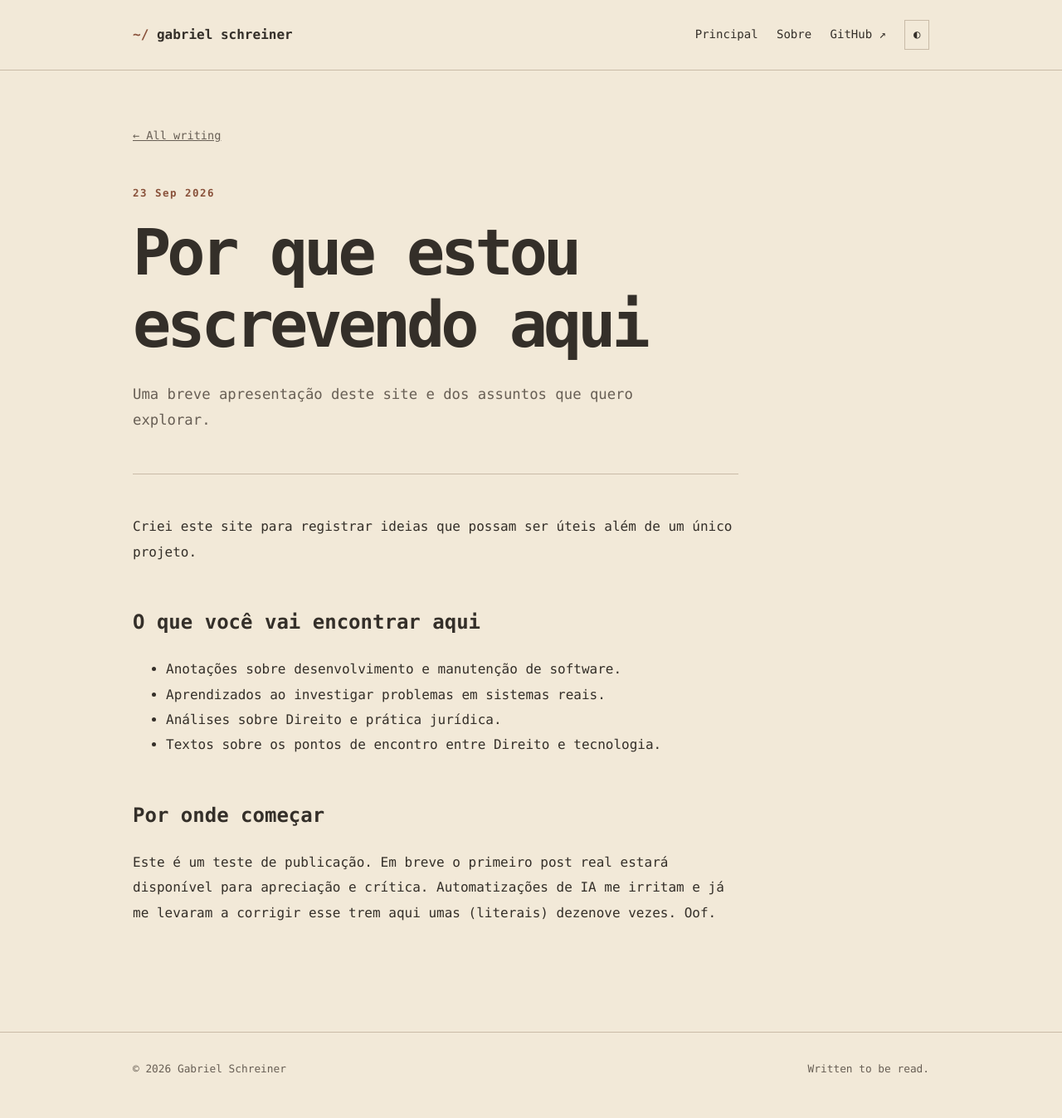
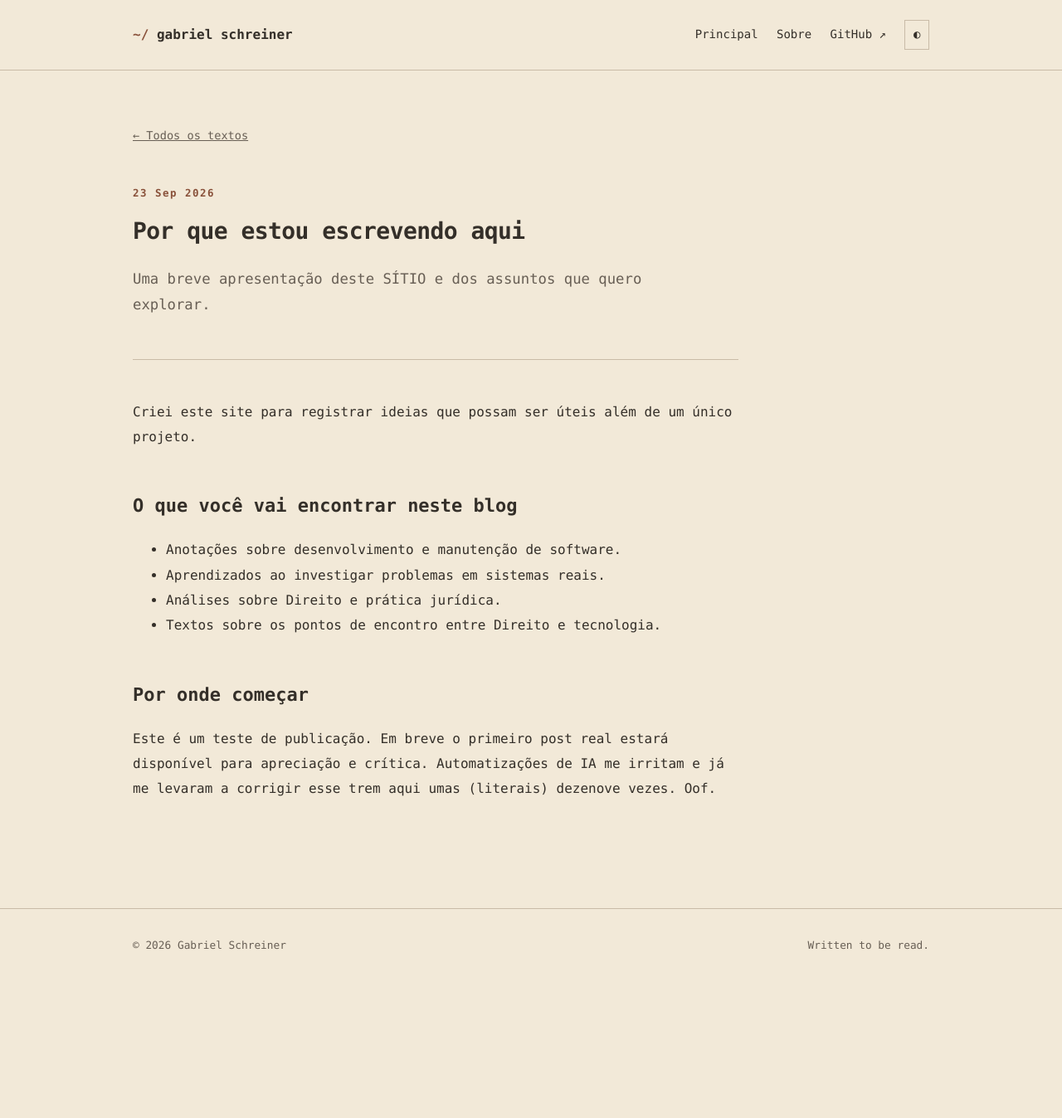
Before and after one commit to gsbcamargo/gsbcamargo.github.io, a Jekyll site: the page built from _posts/2026-09-23-porque-escrevo-aqui.md, in a window 1280 px wide. Shown: the whole page at 83% size. Built offline with Jekyll 4.4.1, drawn with Linux system fonts in a browser that asks for light colours; after the commit the page ends 1199 px from its top, so only the background shows below that.

Commit message:
task: fix layour and local tests

```diff
--- /dev/null
+++ b/Gemfile
@@ -0,0 +1,4 @@
+source "https://rubygems.org"
+
+gem "github-pages", "232", group: :jekyll_plugins
+gem "webrick"
--- a/_config.yml
+++ b/_config.yml
@@ -1,7 +1,8 @@
 title: Gabriel Schreiner
 description: Textos de Gabriel sobre engenharia de software e Direito.
-url: "https://gabrielschreiner.com.br"
+url: "https://gsbcamargo.github.io"
 baseurl: ""
+theme: null
 timezone: America/Sao_Paulo
 markdown: kramdown
 permalink: /writing/:year/:month/:day/:title/
--- a/_layouts/post.html
+++ b/_layouts/post.html
@@ -3,7 +3,7 @@ layout: default
 ---
 
 <article class="article">
-  <a class="back-link" href="{{ '/' | relative_url }}">← All writing</a>
+  <a class="back-link" href="{{ '/' | relative_url }}">← Todos os textos</a>
 
   <header class="article-header">
     <p class="eyebrow">{{ page.date | date: "%d %b %Y" }}</p>
--- a/_posts/2026-09-23-porque-escrevo-aqui.md
+++ b/_posts/2026-09-23-porque-escrevo-aqui.md
@@ -1,12 +1,12 @@
 ---
 layout: post
 title: "Por que estou escrevendo aqui"
-description: "Uma breve apresentação deste site e dos assuntos que quero explorar."
+description: "Uma breve apresentação deste SÍTIO e dos assuntos que quero explorar."
 ---
 
 Criei este site para registrar ideias que possam ser úteis além de um único projeto.
 
-## O que você vai encontrar aqui
+## O que você vai encontrar neste blog
 
 - Anotações sobre desenvolvimento e manutenção de software.
 - Aprendizados ao investigar problemas em sistemas reais.
--- a/assets/css/style.css
+++ b/assets/css/style.css
@@ -99,9 +99,29 @@ nav a { text-decoration: none; }
 
 h1 {
   margin: 1rem 0 1.5rem;
-  font-size: clamp(2.4rem, 6vw, 4.8rem);
-  line-height: 1.14;
-  letter-spacing: -0.065em;
+  font-size: 1.45rem;
+  line-height: 1.3;
+  letter-spacing: -0.02em;
+}
+
+.intro h1 {
+  font-size: 30px;
+  line-height: 1.25;
+  letter-spacing: -0.02em;
+}
+
+.article-header h1 {
+  font-size: 28px;
+  line-height: 1.3;
+  letter-spacing: -0.02em;
+}
+
+.article-body h2 {
+  font-size: 22px;
+}
+
+.article-body h3 {
+  font-size: 19px;
 }
 
 .lead, .article-description {
@@ -131,7 +151,7 @@ h1 {
 }
 
 .post-date { color: var(--muted); font-size: 0.82rem; }
-.post-preview h3 { margin: 0; font-size: 1.35rem; line-height: 1.4; }
+.post-preview h3 { margin: 0; font-size: 1.1rem; line-height: 1.4; }
 .post-preview h3 a { text-decoration: none; }
 .post-preview p { margin-bottom: 0; color: var(--muted); }
 .empty-state { padding: 2rem 0; color: var(--muted); }
```
Also changed, not shown: Gemfile.lock (added), 1 other file.
